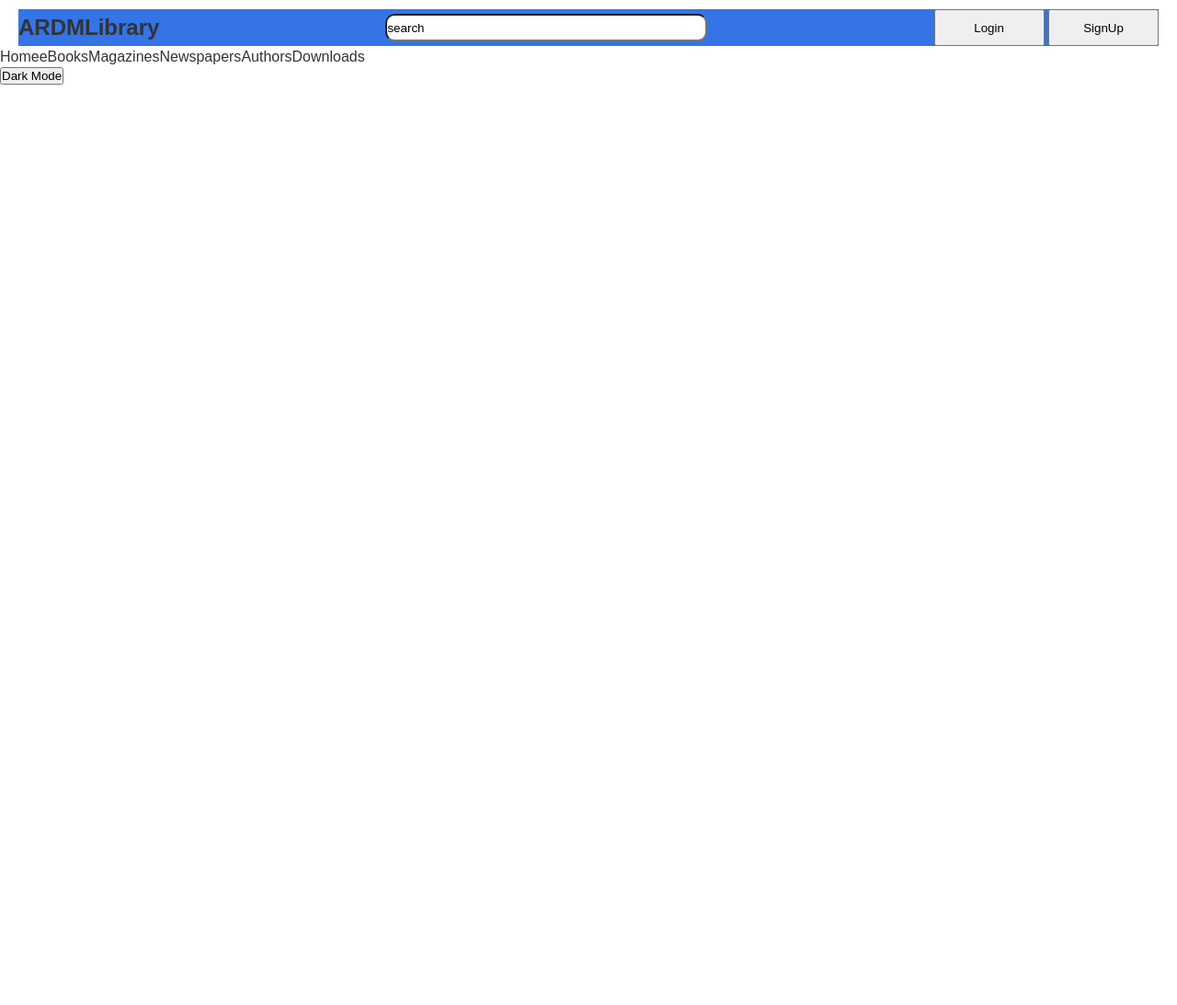
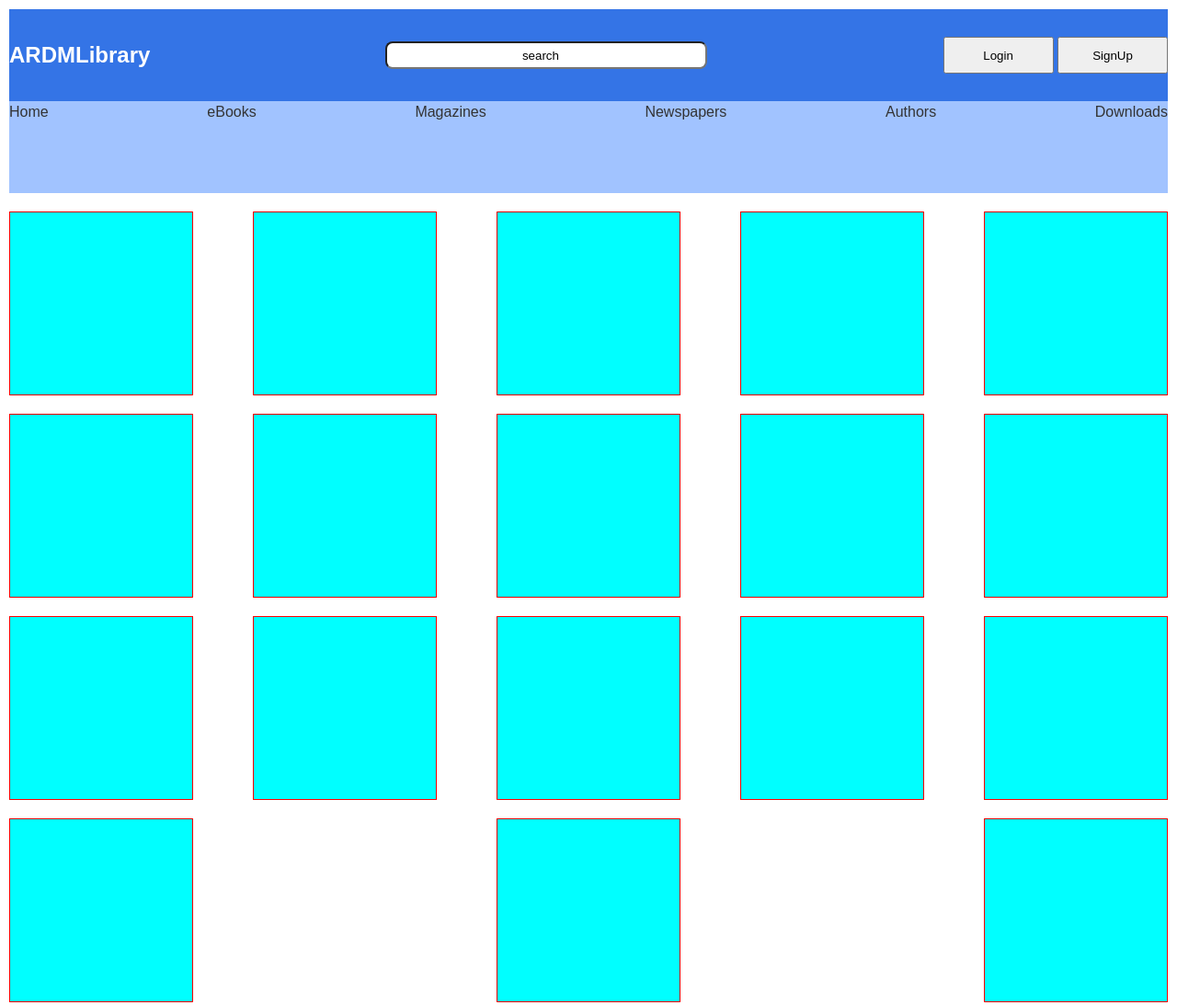
Before and after one commit to CelebMunyiri/Elibrary, a plain HTML site: page index.html in a window 1280 px wide. Shown: the top 1093 px of the page at 92% size. Before the commit the page ends 800 px from the top, so only its background shows below. Drawn offline with Linux system fonts and the light colour scheme.

Commit message:
added more styles

```diff
--- a/index.html
+++ b/index.html
@@ -31,6 +31,28 @@
         </nav>
       </div>
     </section>
+    <section class="sections">
+      <div class="book"></div>
+      <div class="book"></div>
+      <div class="book"></div>
+      <div class="book"></div>
+      <div class="book"></div>
+      <div class="book"></div>
+      <div class="book"></div>
+
+      <div class="book"></div>
+      <div class="book"></div>
+      <div class="book"></div>
+      <div class="book"></div>
+      <div class="book"></div>
+      <div class="book"></div>
+      <div class="book"></div>
+      <div class="book"></div>
+      <div class="book"></div>
+      <div class="book"></div>
+      <div class="book"></div>
+    </section>
+
     <button class="color">Dark Mode</button>
     <script src="app.js"></script>
   </body>
--- a/style.css
+++ b/style.css
@@ -14,40 +14,56 @@ body {
   display: flex;
   flex-direction: column;
   margin-top: 10px;
+  margin: 10px;
 }
 .header {
   display: flex;
   justify-content: space-between;
-  margin-left: 20px;
-  margin-right: 20px;
-  height: 80px;
+
+  height: 100px;
   align-items: center;
   background: #3474e6;
+  color: #fff;
 }
 .search-bar {
   height: 30px;
   width: 350px;
-  justify-content: center;
+  text-align: center;
   align-items: center;
-  border-radius: 10px;
+  border-radius: 8px;
 }
 .login,
 .signup {
   width: 120px;
   height: 40px;
 }
+.nav {
+  height: 100px;
+  background-color: #a1c3ff;
+}
 .nav ul {
   display: flex;
+  justify-content: space-between;
+  align-items: end;
 }
 .nav ul li {
+  display: flex;
+
   list-style: none;
-  justify-content: space-between;
-  max-width: 1100px;
 }
 .section {
   margin: 0 auto;
 }
-.section .container {
-  height: 60px;
-  width: 100%;
+.sections {
+  display: flex;
+  justify-content: space-between;
+  flex-wrap: wrap;
 }
+.book {
+  border: 1px solid red;
+
+  height: 200px;
+  width: 200px;
+  background-color: aqua;
+  margin: 10px;
+}
```
